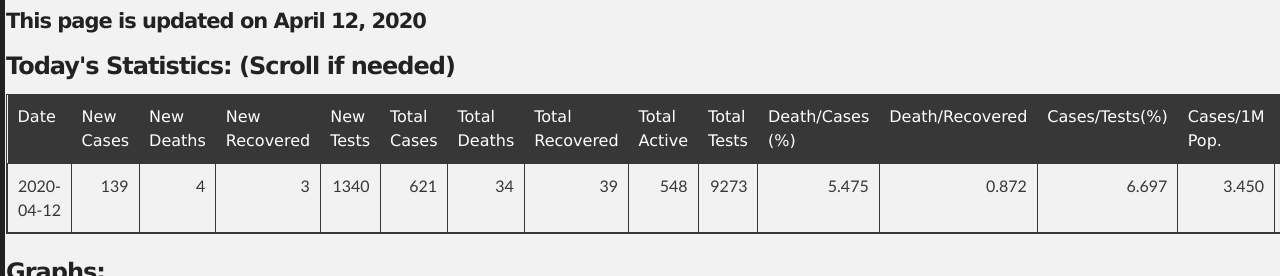
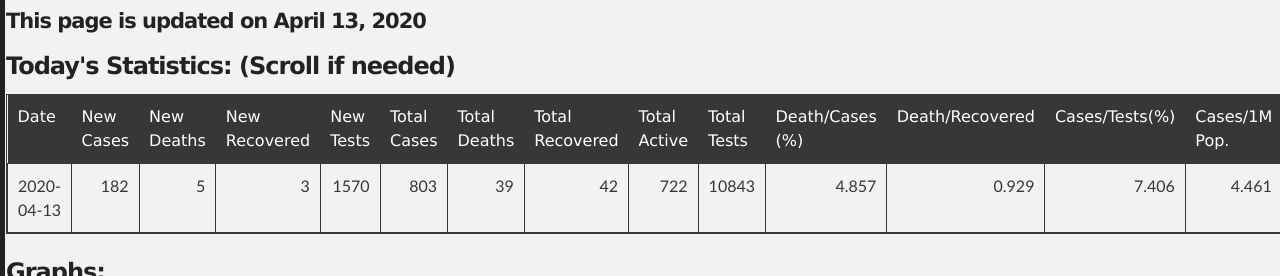
Before and after one commit to promitbasak/covid19bd, a Jekyll site: the page index.html, which Jekyll copies as it is, in a window 1280 px wide and 900 px high, cut to the strip 322-598 px from the top of the window. Built offline with Jekyll 4.4.1, drawn with Linux system fonts in a browser that asks for light colours; some of the changed text lies outside the part shown.

Commit message:
Update index.html

```diff
--- a/index.html
+++ b/index.html
@@ -45,7 +45,7 @@
         <h2 id="covid-19-in-bangladesh">Covid-19 in Bangladesh</h2>
 
 
-    <h4 id="this-page-is-updated-on-april-12-2020">This page is updated on <strong>April 12, 2020</strong></h4>
+    <h4 id="this-page-is-updated-on-april-13-2020">This page is updated on <strong>April 13, 2020</strong></h4>
     <h3> Today's Statistics: (Scroll if needed)</h3>
     <table class="table table-bordered table-hover table-condensed">
 <thead><tr><th title="Field #1">Date</th>
@@ -65,21 +65,21 @@
 <th title="Field #15">Deaths/1M Pop.</th>
 </tr></thead>
 <tbody><tr>
-<td>2020-04-12</td>
-<td align="right">139</td>
-<td align="right">4</td>
+<td>2020-04-13</td>
+<td align="right">182</td>
+<td align="right">5</td>
 <td align="right">3</td>
-<td align="right">1340</td>
-<td align="right">621</td>
-<td align="right">34</td>
+<td align="right">1570</td>
+<td align="right">803</td>
 <td align="right">39</td>
-<td align="right">548</td>
-<td align="right">9273</td>
-<td align="right">5.475</td>
-<td align="right">0.872</td>
-<td align="right">6.697</td>
-<td align="right">3.450</td>
-<td align="right">0.189</td>
+<td align="right">42</td>
+<td align="right">722</td>
+<td align="right">10843</td>
+<td align="right">4.857</td>
+<td align="right">0.929</td>
+<td align="right">7.406</td>
+<td align="right">4.461</td>
+<td align="right">0.217</td>
 </tr>
 </tbody>
   </table>
@@ -87,24 +87,24 @@
         <h3>Graphs:</h3>
   <div class="photo-album">
       <div>
-        <img src="https://github.com/promitbasak/Covid-19_bd_extended/raw/master/assests/2020-04-12/Figure_1.png">
+        <img src="https://github.com/promitbasak/Covid-19_bd_extended/raw/master/assests/2020-04-13/Figure_1.svg">
         <h5>Overall Condition</h5>
       </div>
 
       <div>
-        <img src="https://github.com/promitbasak/Covid-19_bd_extended/raw/master/assests/2020-04-12/Figure_2.png">
+        <img src="https://github.com/promitbasak/Covid-19_bd_extended/raw/master/assests/2020-04-13/Figure_2.svg">
         <h5>Total Cases</h5>
       </div>
       <div>
-        <img src="https://github.com/promitbasak/Covid-19_bd_extended/raw/master/assests/2020-04-12/Figure_8.png">
+        <img src="https://github.com/promitbasak/Covid-19_bd_extended/raw/master/assests/2020-04-13/Figure_8.svg">
         <h5>Total Deaths</h5>
       </div>
       <div>
-        <img src="https://github.com/promitbasak/Covid-19_bd_extended/raw/master/assests/2020-04-12/Figure_20.png">
+        <img src="https://github.com/promitbasak/Covid-19_bd_extended/raw/master/assests/2020-04-13/Figure_20.svg">
         <h5>BD vs USA: Cases</h5>
       </div>
       <div>
-        <img src="https://github.com/promitbasak/Covid-19_bd_extended/raw/master/assests/2020-04-12/Figure_21.png">
+        <img src="https://github.com/promitbasak/Covid-19_bd_extended/raw/master/assests/2020-04-13/Figure_21.scg">
         <h5>BD vs USA: Deaths</h5>
       </div>
     </div>
@@ -745,6 +745,23 @@
 <td align="right">3.450</td>
 <td align="right">0.189</td>
 </tr>
+<tr>
+<td>2020-04-13</td>
+<td align="right">182</td>
+<td align="right">5</td>
+<td align="right">3</td>
+<td align="right">1570</td>
+<td align="right">803</td>
+<td align="right">39</td>
+<td align="right">42</td>
+<td align="right">722</td>
+<td align="right">10843</td>
+<td align="right">4.857</td>
+<td align="right">0.929</td>
+<td align="right">7.406</td>
+<td align="right">4.461</td>
+<td align="right">0.217</td>
+</tr>
 </tbody></table>
         <p></p>
         <p> Data Sources: Self created dataset which can be found at <a href="https://github.com/promitbasak/Covid-19_bd_extended">this repository</a>. This dataset uses govt issued press releases from <a href="https://corona.gov.bd/press-release">Here</a>, <a href="https://iedcr.gov.bd/">Here</a> and <a href="https://iedcr.gov.bd/website/index.php/component/content/article/11-others/227-pressrelease">Here</a>.</p>
```
